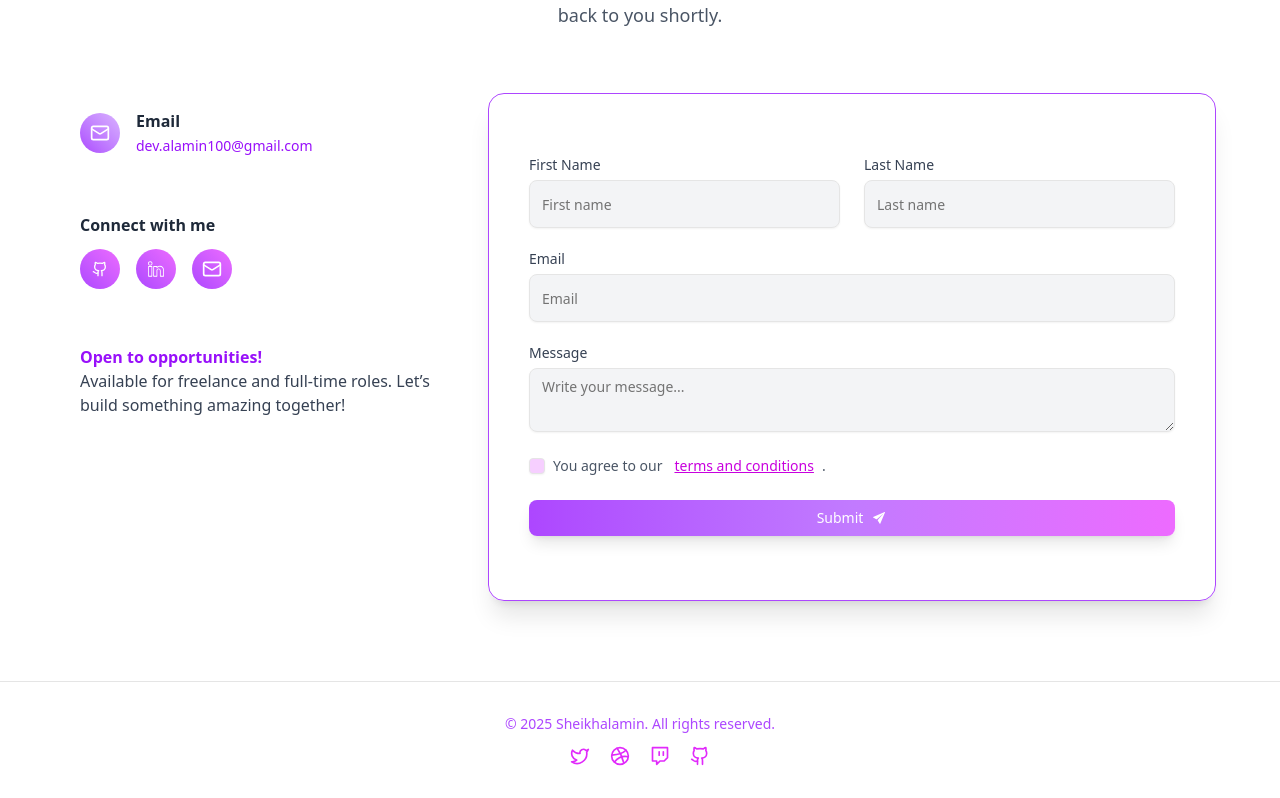
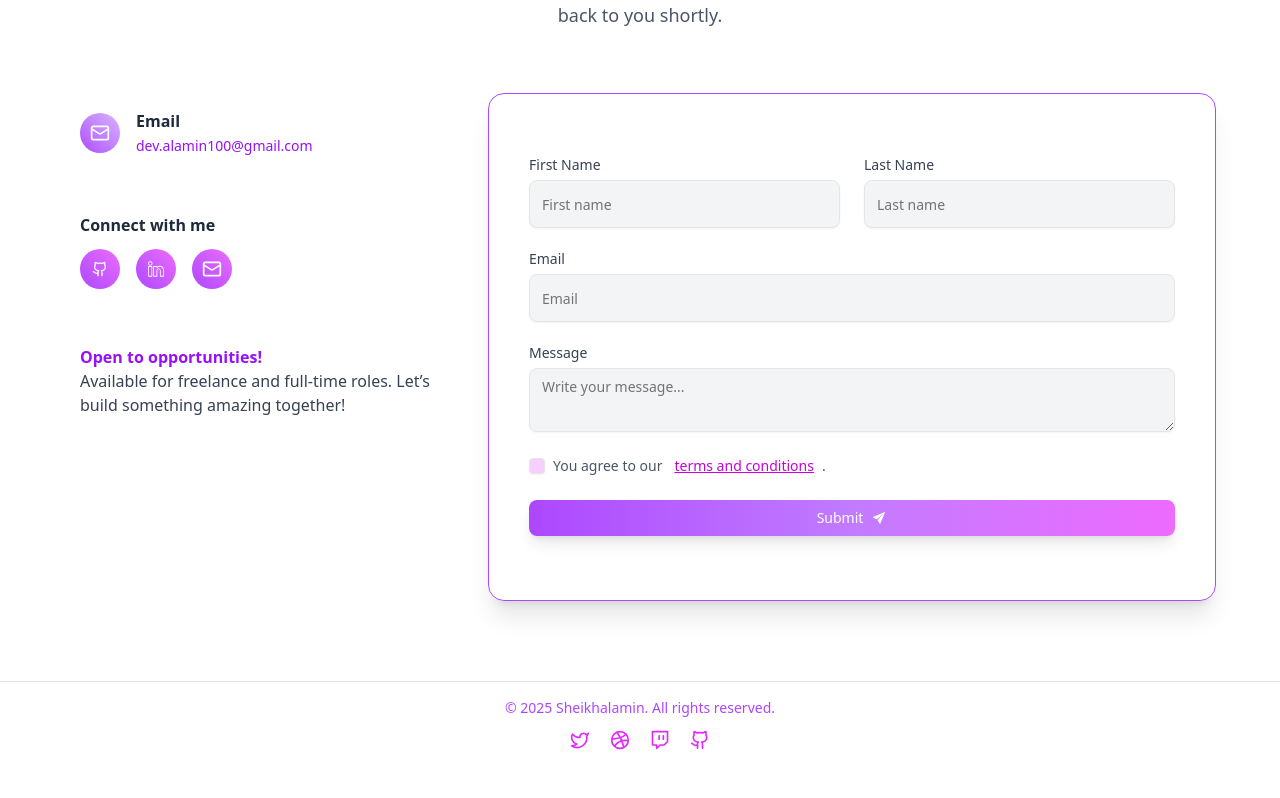
Before and after one commit to devsheikhalamin/protfolio, a React (Vite) app: page / in a window 1280 px wide. Shown: the part 4370-5168 px from the top of the page. After the commit the page ends 5136 px from the top, so only its background shows below. Built offline with nearby package versions, Linux system fonts and the light colour scheme.

Commit message:
fast and last

```diff
--- a/src/components/footer-04/footer-04.tsx
+++ b/src/components/footer-04/footer-04.tsx
@@ -13,7 +13,7 @@ const Footer04Page = () => {
       <Separator />
 
       {/* Bottom Section */}
-      <div className="py-8 flex flex-col items-center justify-center gap-3 px-6 text-center">
+      <div className="py-4 px-4 flex flex-col items-center justify-center gap-3 text-center">
         {/* Copyright */}
         <span className="text-purple-500 text-sm">
           &copy; {new Date().getFullYear()}{" "}
```
